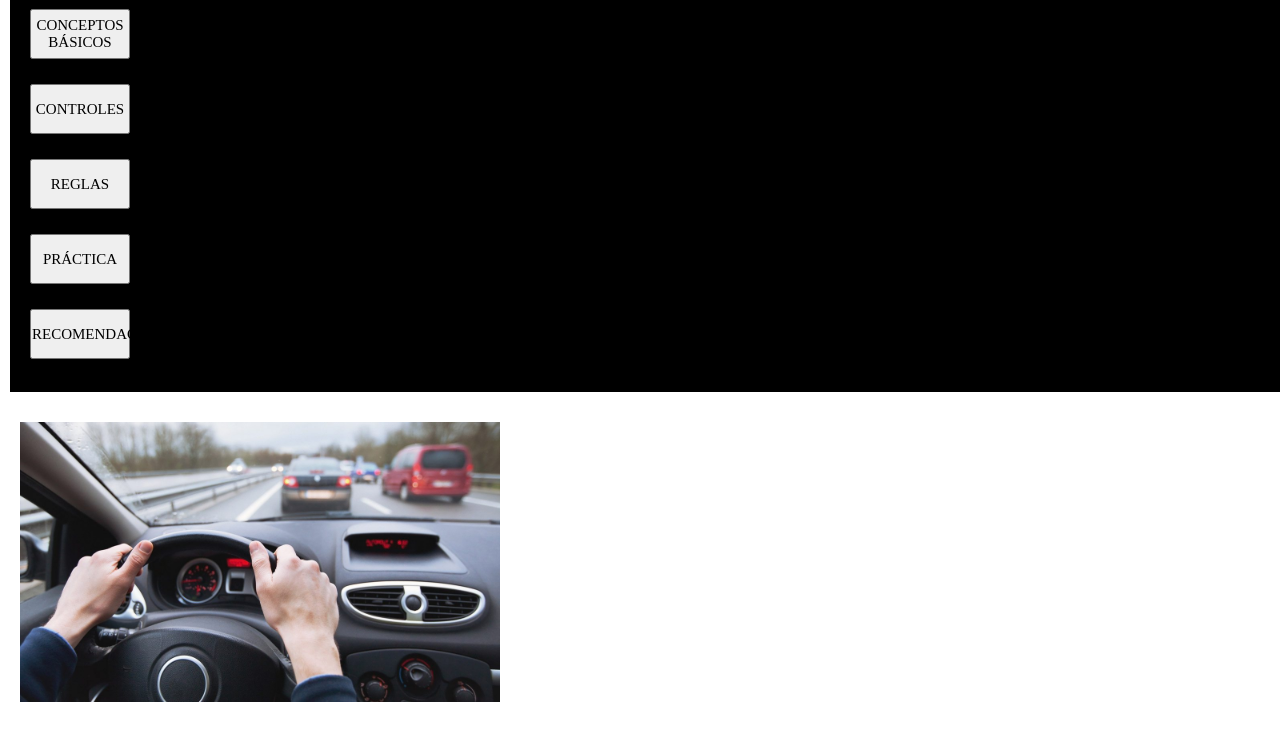
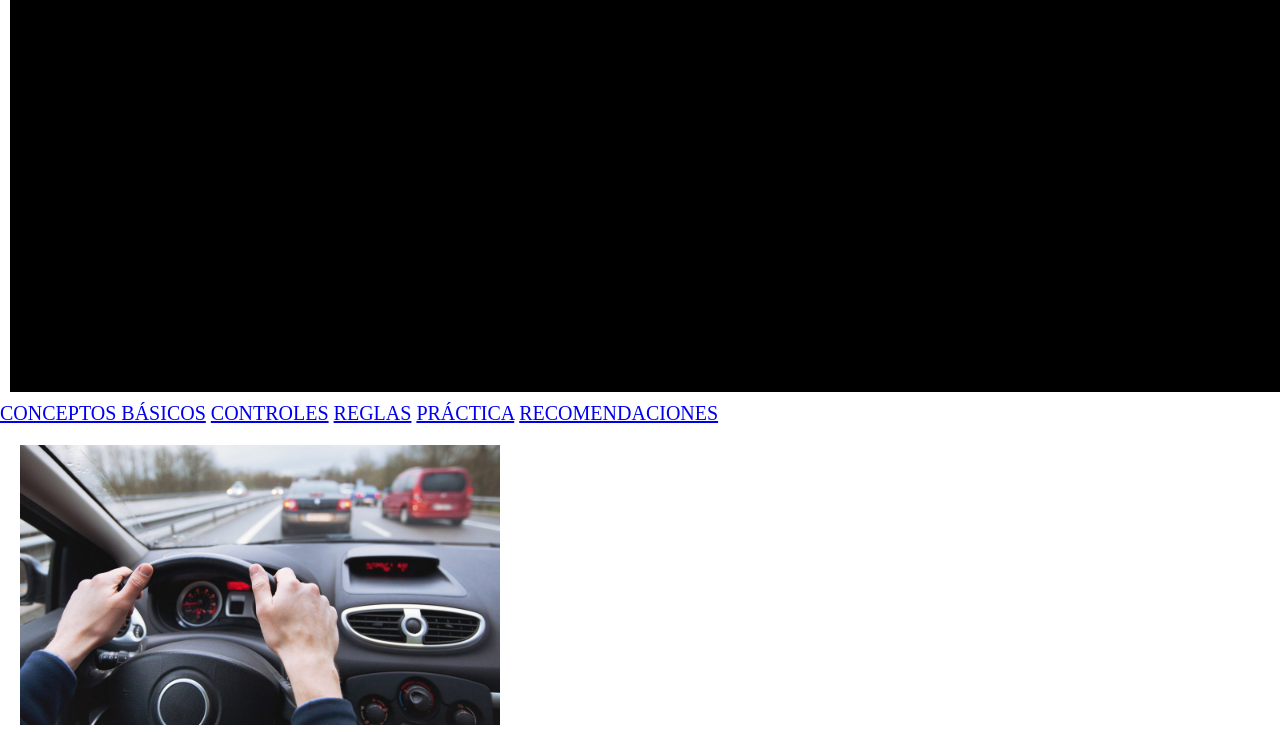
Before and after one commit to HoracioLisarazu/Tutorial, a plain HTML site: page indexhtml5.html in a window 1280 px wide. Shown: the part 68-800 px from the top of the page. Drawn offline with Linux system fonts and the light colour scheme.

Commit message:
Add files via upload

```diff
--- a/indexhtml5.html
+++ b/indexhtml5.html
@@ -12,38 +12,30 @@
 
 
 <body>
-    <header>
+
+    <div class="cabecera">
+
+        <header>
 
         <h1 class="titulo">APRENDE A CONDUCIR</h1>
 
-        <nav class="menu">
+    </header>
 
-            <ul>
-                <li class="button1">
-                    <button type="submit">CONCEPTOS BÁSICOS</button>
-                </li>
-
-                <li class="button1">
-                    <button type="submit">CONTROLES</button>
-                </li>
-
-                <li class="button1">
-                    <button type="submit">REGLAS</button>
-                </li>
-
-                <li class="button1">
-                    <button type="submit">PRÁCTICA</button>
-                </li>
-
-                <li class="button1">
-                    <button type="submit">RECOMENDACIONES</button>
-                </li>
+    <nav class="menu">
 
 
-            </ul>
+                <a href="#">CONCEPTOS BÁSICOS</a>
+                <a href="#">CONTROLES</a>
+                <a href="#">REGLAS</a>
+                <a href="#">PRÁCTICA</a>
+                <a href="#">RECOMENDACIONES</a>
+
 
         </nav>
-    </header>
+
+
+    </div>
+
 
     <section>
 
```
